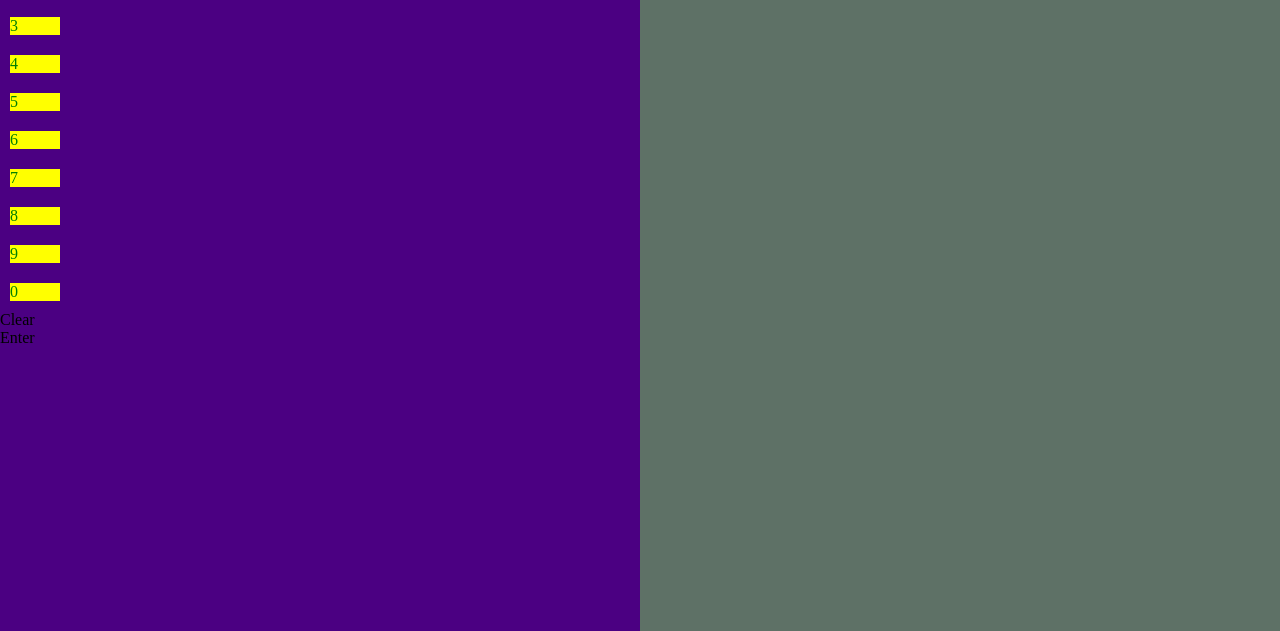
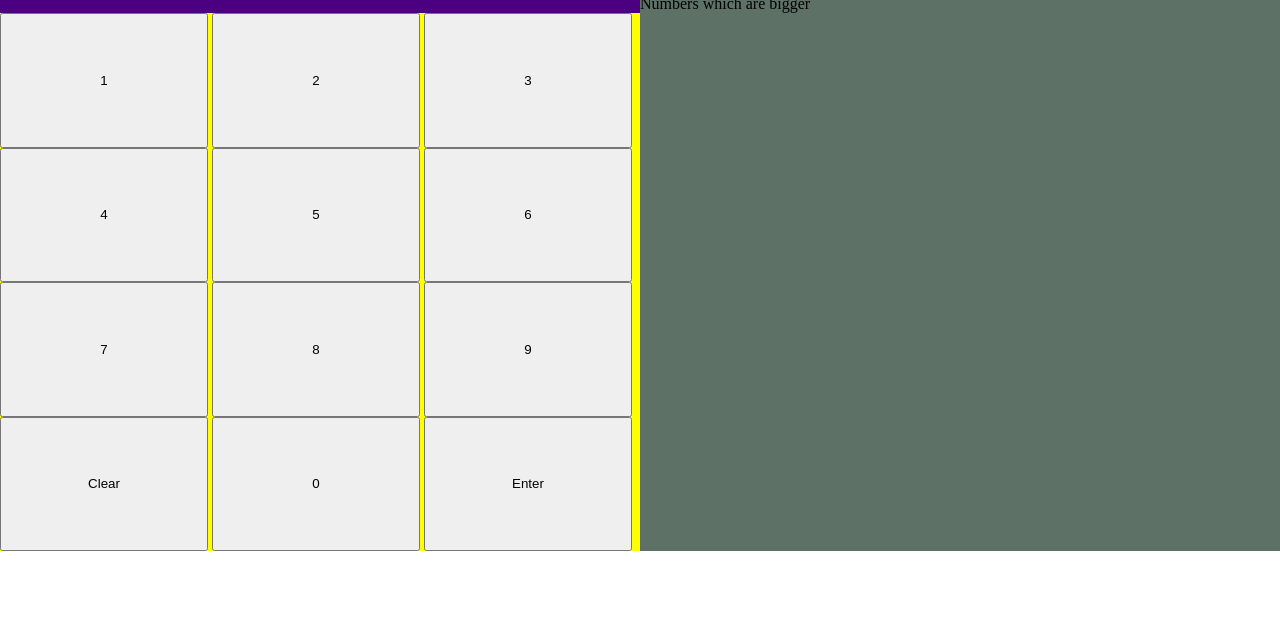
Before and after one commit to genar335/Number-Guess-Project, a plain HTML site: page index.html in a window 1280 px wide. Shown: the part 249-880 px from the top of the page. After the commit the page ends 800 px from the top, so only its background shows below. Drawn offline with Linux system fonts and the light colour scheme.

Commit message:
Improvs
Addition of new js and grid layout

```diff
--- a/index.css
+++ b/index.css
@@ -1,65 +1,98 @@
-body {
-  background-color: silver;
-  margin: 0px;
+html, body {
+  width: 100vw;
+  height: 100vh;
+  margin: 0;
+  padding: 0;
 }
 
-.mainContainer {
-  margin: auto;
-  position: relative;
-  width: 100vw;
-  height: 100vh;
-  background-color: rgba(88, 85, 11, 0.72);
+body {
+  display: grid;
+  grid-template-rows: 10vw auto;
+  grid-template-columns: minmax(200px, 3fr) minmax(200px, 3fr);
 }
 
-/*dialogueBox part beggining*/
-.dialogueBox {
-  float: right;
-  background-color: rgb(94, 113, 102);
-  object-fit: cover;
-  height: 100%;
-  width: 50%;
-  position: absolute;
-  top: 0;
-  left: 50%;
+header {
+  grid-column: 1 / 3
 }
 
-.rangeSelector {
-  .position: absolute;
+
+/*dialogueBox part beggining*/
+
+.dialogueBox {
+  background-color: rgb(94, 113, 102);
+  height: 100%;
+  width: auto;
+  grid-column: 2;
+  grid-row: 2;
 }
+
+.rangeSelector {}
 
 .textBox {}
 
 .smallerContainer {}
 
 /*dialogueBox part end*/
+
 /*numberPad part beggining*/
-.numberPad {
-  float: left;
+
+.activeWindow {
+  grid-column: 1;
+  grid-row: 2;
+  display: grid;
+  grid-template-columns: 1fr;
+  grid-template-rows: 20% 1fr;
   background-color: indigo;
-  width: 50%;
-  height: 100%;
-}
-
-.buttonNumber {
-  color: green;
-  height: auto;
-  width: 50px;
-  cursor: crosshair;
-  background-color: yellow;
-  margin: 10px;
-}
-
-.display {
-  position: relative;
-  padding: 10px;
-  width: 100%;
-}
-
-.numberGrid {
-  display: grid;
-  position: relative;
   width: auto;
   height: auto;
 }
 
+.buttons {
+  color: rgba(1, 189, 165, 0.61);
+  display: grid;
+  grid-template-columns: 1fr 1fr 1fr;
+  grid-template-rows: 1fr 1fr 1fr 1fr;
+  height: auto;
+  width: 100%;
+  cursor: crosshair;
+  background-color: yellow;
+}
+
+.buttonNumber, .buttonClear, .buttonEnter {
+  width: 32.5%;
+  height: 100%;
+}
+
+.display {
+  width: 100%;
+}
+
+
+.buttonR1 {
+  width: 100%;
+  grid-column: 1 / 4;
+  grid-row: 1;
+}
+
+.buttonR2 {
+  position: relative;
+  width: 100%;
+  grid-column: 1 / 4;
+  grid-row: 2;
+}
+
+.buttonR3 {
+  position: relative;
+  width: 100%;
+  grid-column: 1 / 4;
+  grid-row: 3;
+}
+
+.buttonR4 {
+  position: relative;
+  width: 100%;
+  grid-column: 1 / 4;
+  grid-row: 4;
+}
+
 /*numberPad part end*/
--- a/index.html
+++ b/index.html
@@ -8,10 +8,14 @@
 </head>
 
 <body>
+
+
+  <header>
     <center>
       <h1> Number guesser </h1></center>
+    </center>
+  </header>
 
-  <div class=mainContainer>
 
   <div class=dialogueBox>
     <!-- Main container for the input and output of info -->
@@ -23,29 +27,42 @@
     <!-- Messagebox for numbers which are smaller -->
     <div class=biggerContainer>Numbers which are bigger</div>
     <!-- Messagebox for numbers which are bigger -->
+  </div>
 
-    </div>
-    <div class=numberPad>
+  <div class=activeWindow>
 
     <div class=display>
-        <h1> LALALALA </h1> </div>
-      <div class=numberGrid>
-        <div class=buttonNumber data-key="1">1</div>
-        <div class=buttonNumber data-key="2">2</div>
-        <div class=buttonNumber data-key="3">3</div>
-        <div class=buttonNumber data-key="4">4</div>
-        <div class=buttonNumber data-key="5">5</div>
-        <div class=buttonNumber data-key="6">6</div>
-        <div class=buttonNumber data-key="7">7</div>
-        <div class=buttonNumber data-key="8">8</div>
-        <div class=buttonNumber data-key="9">9</div>
-        <div class=buttonNumber data-key="0">0</div>
-        <div class=buttonClear data-key="*">Clear</div>
-        <div class=buttonEnter data-key="#">Enter</div>
+      <h1> LALALALA </h1>
+    </div>
+    <div class=buttons>
+      <!-- First row -->
+      <div class=buttonR1>
+        <button class=buttonNumber id="one">1</button>
+        <button class=buttonNumber id="two">2</button>
+        <button class=buttonNumber id="three">3</button>
+      </div>
+      <!-- 2nd row-->
+      <div class=buttonR2>
+        <button class=buttonNumber id="four">4</button>
+        <button class=buttonNumber id="five">5</button>
+        <button class=buttonNumber id="6">6</button>
+      </div>
+      <!-- 3rd row-->
+      <div class=buttonR3>
+        <button class=buttonNumber id="seven">7</button>
+        <button class=buttonNumber id="eight">8</button>
+        <button class=buttonNumber id="nine">9</button>
+      </div>
+      <!-- 4th row-->
+      <div class=buttonR4>
+        <button class=buttonClear>Clear</button>
+        <button class=buttonNumber>0</button>
+        <button class=buttonEnter>Enter</button>
+      </div>
     </div>
 
   </div>
-  </div>
+
 
 </body>
 
--- a/index.js
+++ b/index.js
@@ -1,5 +1,19 @@
-const numberPad = document.querySelector('.numberPad');
+//Getting DOM objects
+const output = document.querySelector('.display');
+const buttons = document.body.querySelectorAll('.buttons');
 
+//Assigning variables
+var input = '';
+var unknownNumber = 0;
+
+//
+function getNewNumber() {
+  unknownNumber = Math.floor(Math.random() * 100);
+}
+
+/*
 document.querySelector('html').onclick = function() {
-    alert('Ouch! Stop poking me!');
-}
+  alert('Ouch! Stop poking me!');
+  output.innerHTML = "Heya";
+};
+*/
```
Also changed, not shown: 1 other file. Lines whose indentation alone changed are shown as unchanged.
